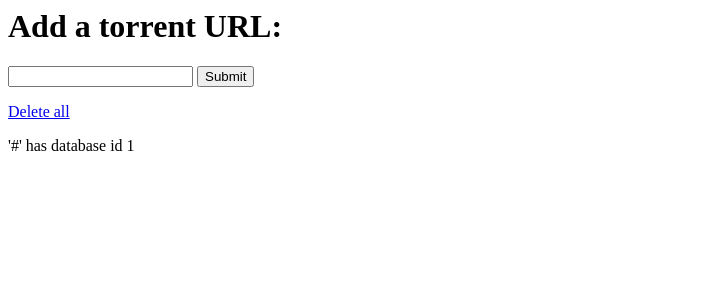
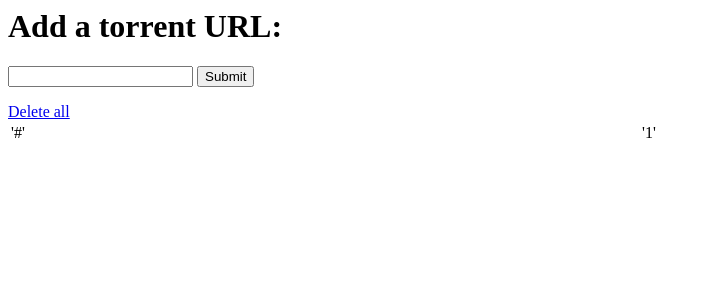
Before and after one commit to noahgoldman/torwiz, a Flask app: page / in a window 1280 px wide. Shown: the top 300 px of the page, without its empty margins (0-710 px from the left). Run offline with Flask 2, Linux system fonts and the light colour scheme; a database or web service that is not in the repository returns one stand-in record (values such as "Sample title"); some libraries are stand-ins or nearby versions.

Commit message:
Adding Pure Table
Pure table?

```diff
--- a/FlaskServer/templates/index.html
+++ b/FlaskServer/templates/index.html
@@ -1,3 +1,4 @@
+<link href="https://cdnjs.cloudflare.com/ajax/libs/pure/0.6.0/base-context-min.css" rel="stylesheet">
 <html>
 <head>
  <title>Demo</title>
@@ -9,10 +10,14 @@
   <input type="submit" value="Submit">
  </form>
  <a href="./deleteall">Delete all</a>
+ <table style="width:100%" class="pure-table">
+  {% for userinput in userinputs %}
+   <tbody>
+   	<tr>
+   	  <td>'{{userinput.url}}'</td>
+   	  <td>'{{userinput._id}}'</td>
+    </tr>
+     {% endfor %}
+   </tbody>
 
-  {% for userinput in userinputs %}
- <p>'{{userinput.url}}' has database id {{userinput._id}}</p>
- {% endfor %}
-</body>
-
-</html>
+  </table>
```
